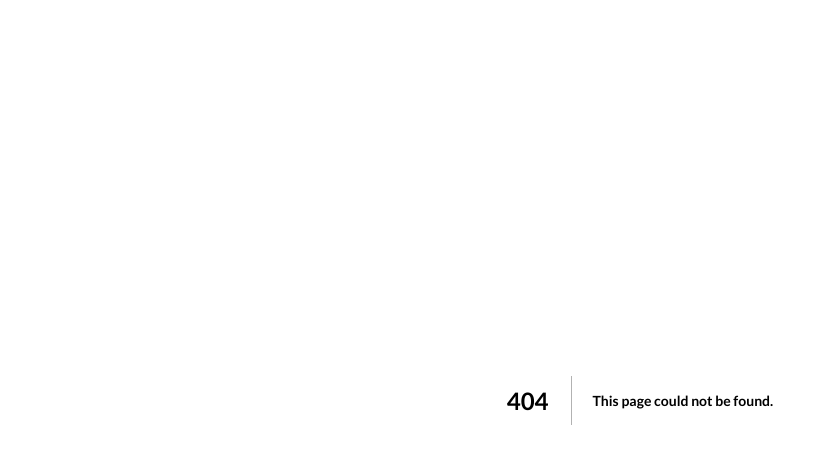
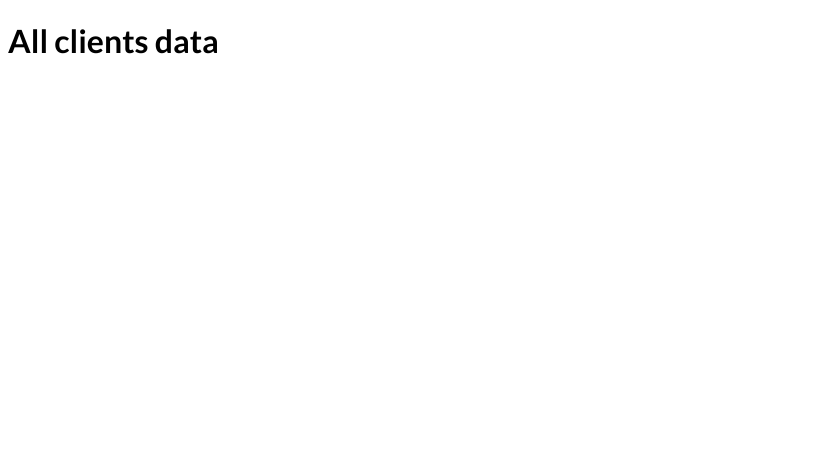
Before and after one commit to Muhammad0320/next-page, a Next.js app: page /client in a window 1280 px wide. Before the commit this address had no page. Shown: the top 450 px of the page, without its empty margins (0-828 px from the left). Built offline with nearby package versions, Linux system fonts and the light colour scheme.

Commit message:
chore: update index file

```diff
--- /dev/null
+++ b/pages/client/index.jsx
@@ -0,0 +1,9 @@
+function AllClients() {
+  return (
+    <div>
+      <h1>All clients data</h1>
+    </div>
+  );
+}
+
+export default AllClients;
```
